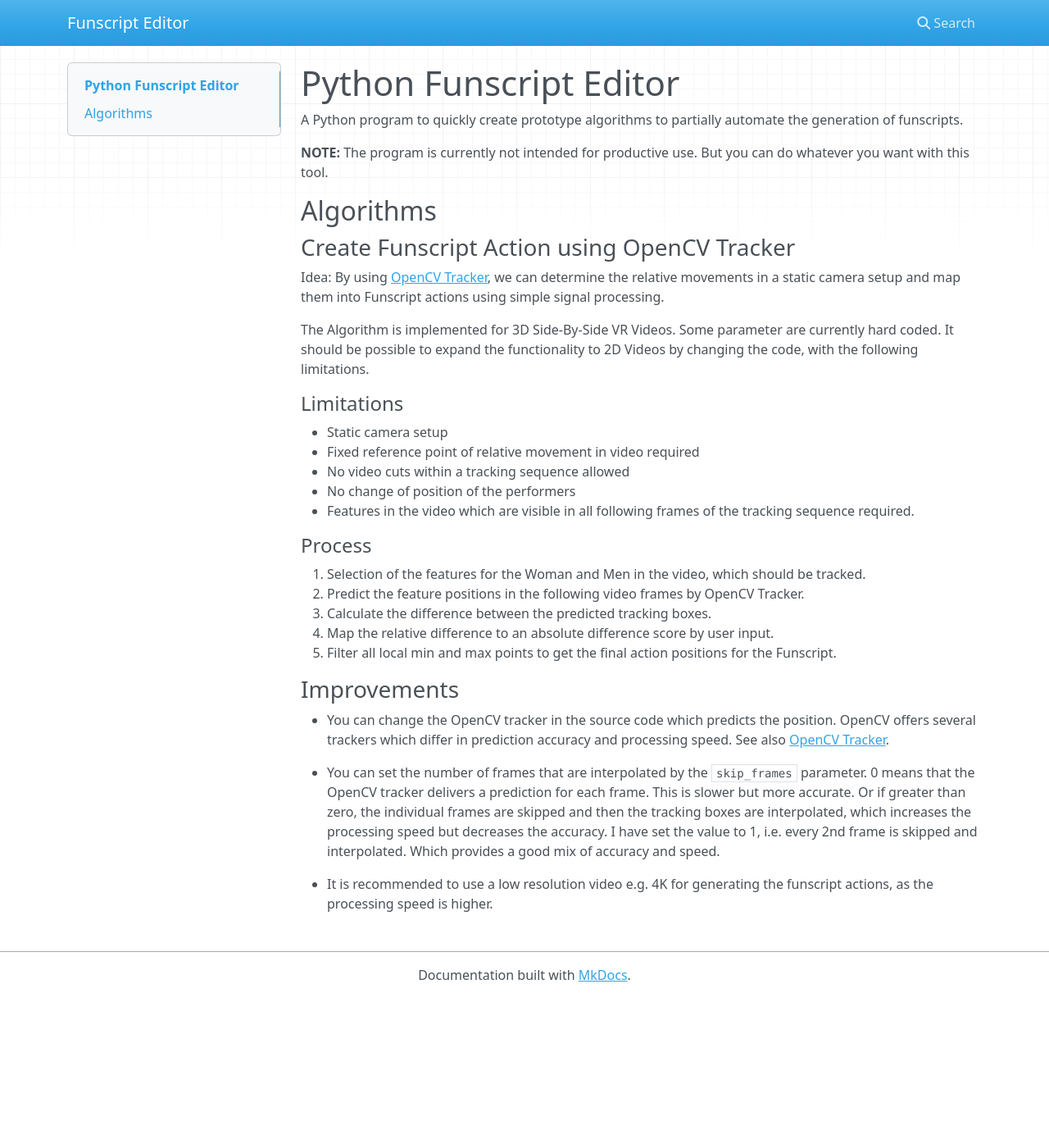
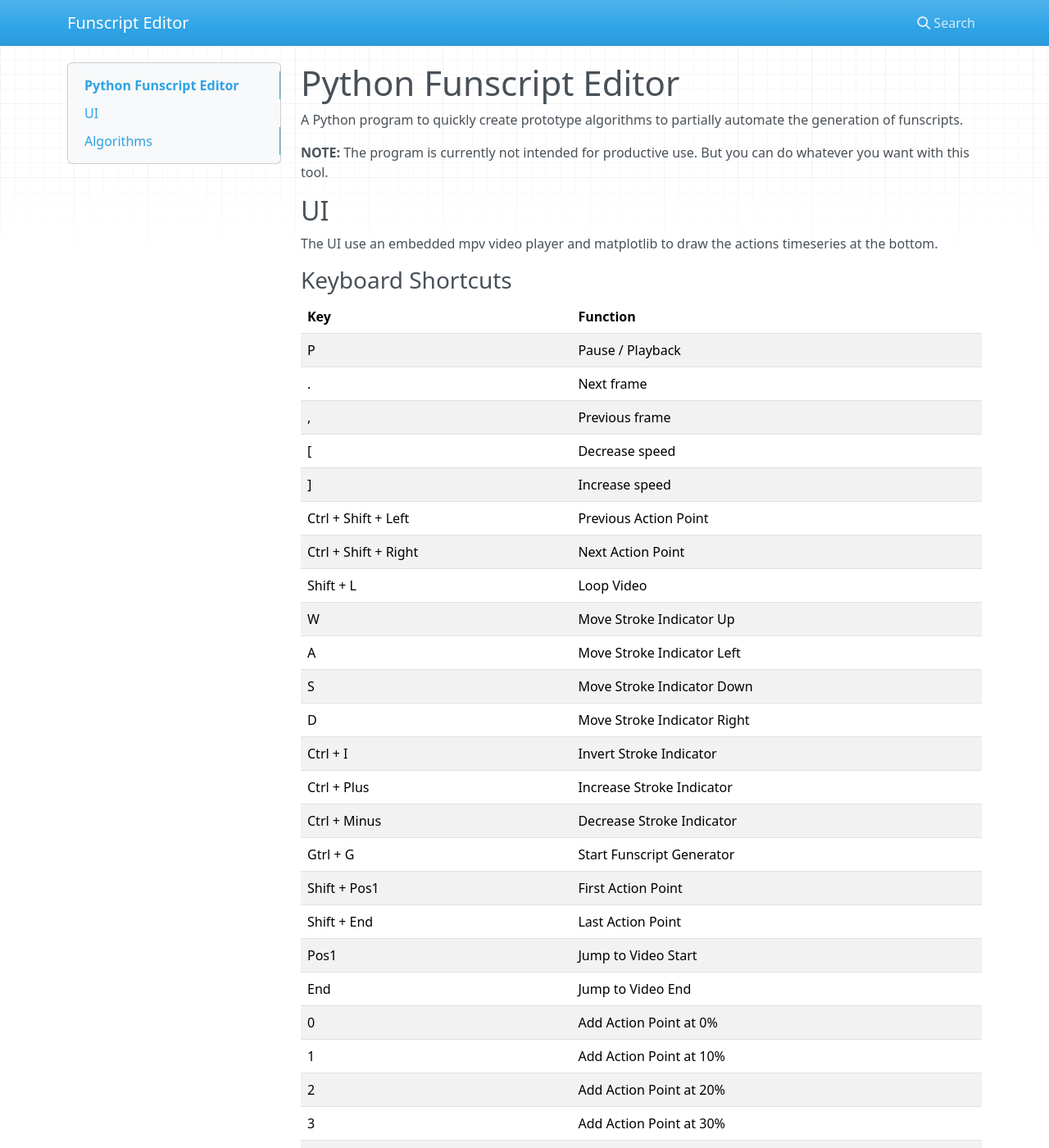
Before and after one commit to michael-mueller-git/Python-Funscript-Editor, an MkDocs documentation site: the page built from docs/app/docs/index.md, in a window 1280 px wide and 1400 px high. Shown: the whole window at 82% size. Built offline with MkDocs 1.6.1, drawn with Linux system fonts in a browser that asks for light colours; nearby versions of some CDN libraries; some of the changed text lies outside the part shown.

Commit message:
add keyboard shortcuts to doc

```diff
--- a/docs/app/docs/index.md
+++ b/docs/app/docs/index.md
@@ -3,6 +3,45 @@
 A Python program to quickly create prototype algorithms to partially automate the generation of funscripts.
 
 **NOTE:** The program is currently not intended for productive use. But you can do whatever you want with this tool.
+
+## UI
+
+The UI use an embedded mpv video player and matplotlib to draw the actions timeseries at the bottom.
+
+### Keyboard Shortcuts
+
+| Key                  | Function                    |
+| -------------------- | --------------------------- |
+| P                    | Pause / Playback            |
+| .                    | Next frame                  |
+| ,                    | Previous frame              |
+| [                    | Decrease speed              |
+| ]                    | Increase speed              |
+| Ctrl + Shift + Left  | Previous Action Point       |
+| Ctrl + Shift + Right | Next Action Point           |
+| Shift + L            | Loop Video                  |
+| W                    | Move Stroke Indicator Up    |
+| A                    | Move Stroke Indicator Left  |
+| S                    | Move Stroke Indicator Down  |
+| D                    | Move Stroke Indicator Right |
+| Ctrl + I             | Invert Stroke Indicator     |
+| Ctrl + Plus          | Increase Stroke Indicator   |
+| Ctrl + Minus         | Decrease Stroke Indicator   |
+| Gtrl + G             | Start Funscript Generator   |
+| Shift + Pos1         | First Action Point          |
+| Shift + End          | Last Action Point           |
+| Pos1                 | Jump to Video Start         |
+| End                  | Jump to Video End           |
+| 0                    | Add Action Point at 0%      |
+| 1                    | Add Action Point at 10%     |
+| 2                    | Add Action Point at 20%     |
+| 3                    | Add Action Point at 30%     |
+| 4                    | Add Action Point at 40%     |
+| 5                    | Add Action Point at 50%     |
+| 6                    | Add Action Point at 60%     |
+| 7                    | Add Action Point at 70%     |
+| 8                    | Add Action Point at 80%     |
+| 9                    | Add Action Point at 90%     |
 
 ## Algorithms
 
```
Also changed, not shown: docs/app/site/index.html, docs/app/site/search/search_index.json, docs/app/site/sitemap.xml, 8 other files.
